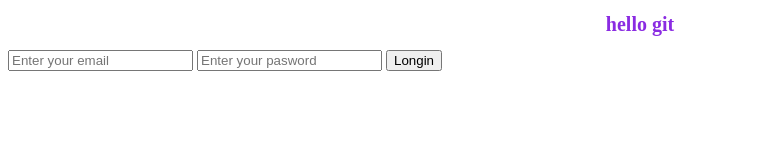
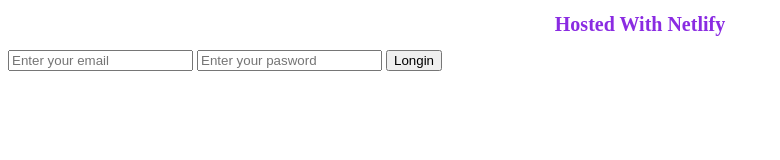
Before and after one commit to tata0303/excellent-projects, a plain HTML site: page index.html in a window 1280 px wide. Shown: the whole page, without its empty margins (0-780 px from the left). Drawn offline with Linux system fonts and the light colour scheme.

Commit message:
updated h1

```diff
--- a/index.html
+++ b/index.html
@@ -9,8 +9,8 @@
 
 </head>
 
-<body>
-  <h1>hello git</h1>
+
+  <h1>Hosted With Netlify</h1>
   <form>
     <input type="email" placeholder="Enter your email" />
     <input type="pasword" placeholder="Enter your pasword" />
@@ -20,6 +20,7 @@
 
   </script>
 
+
 </body>
 
 </html>
```
